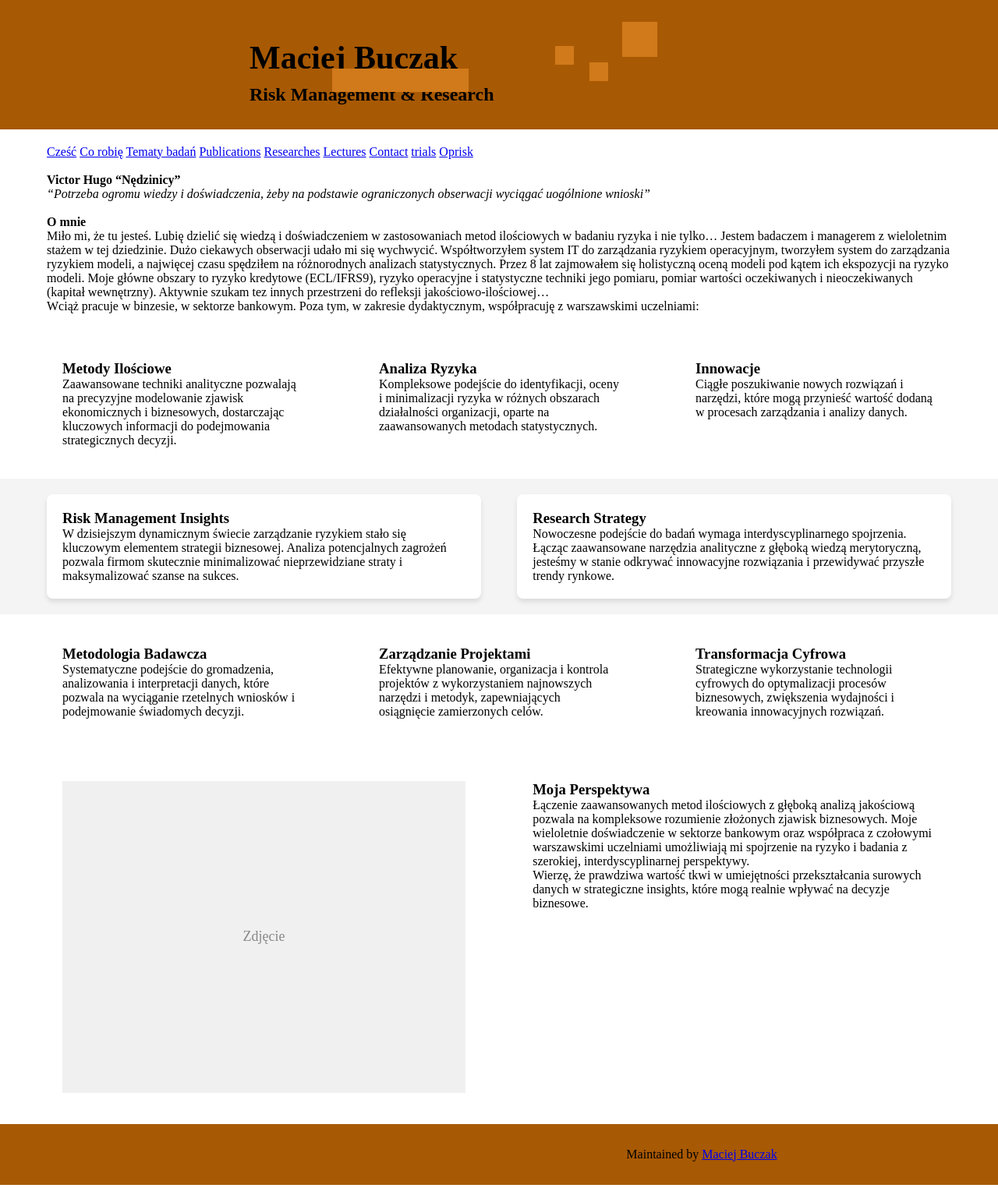
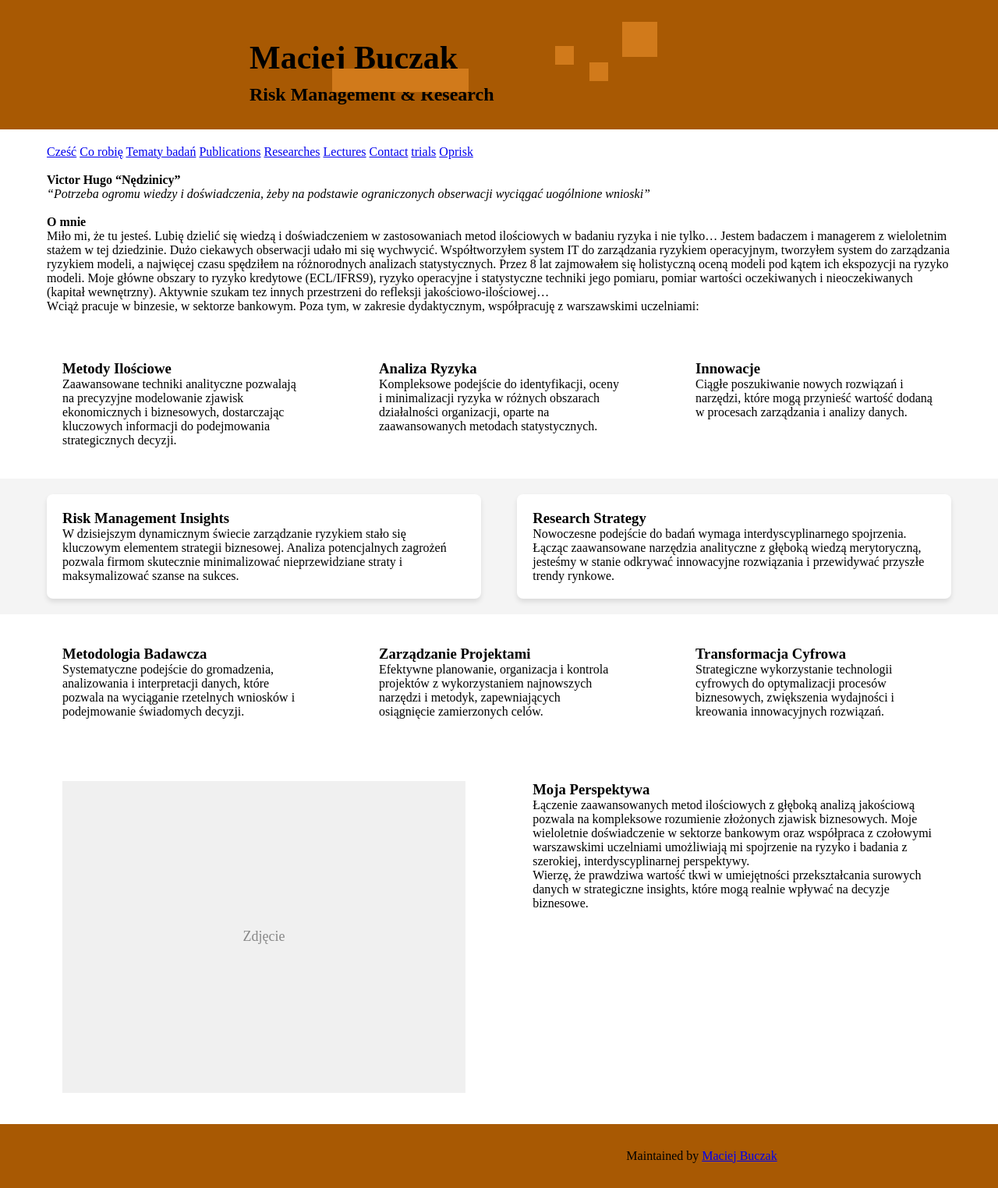
Before and after one commit to MaciejBuczak/risk-research, a Jekyll site: the page built from index.md, in a window 1280 px wide. Shown: the whole page at 78% size. Built offline with Jekyll 4.4.1, drawn with Linux system fonts in a browser that asks for light colours.

Commit message:
Update default.html

```diff
--- a/_layouts/default.html
+++ b/_layouts/default.html
@@ -109,8 +109,8 @@
       display: flex;
       justify-content: center;
       height: auto; /* Możesz zmienić na konkretną wartość, np. 100px */
-      padding-top: 25px; /* Górny padding stopki */
-      padding-bottom: 25px; /* Dolny padding stopki */
+      padding-top: 27px; /* Górny padding stopki */
+      padding-bottom: 27px; /* Dolny padding stopki */
       position: relative; /* Pozycjonowanie względne */
     }
     #footer_wrap .inner {
```
